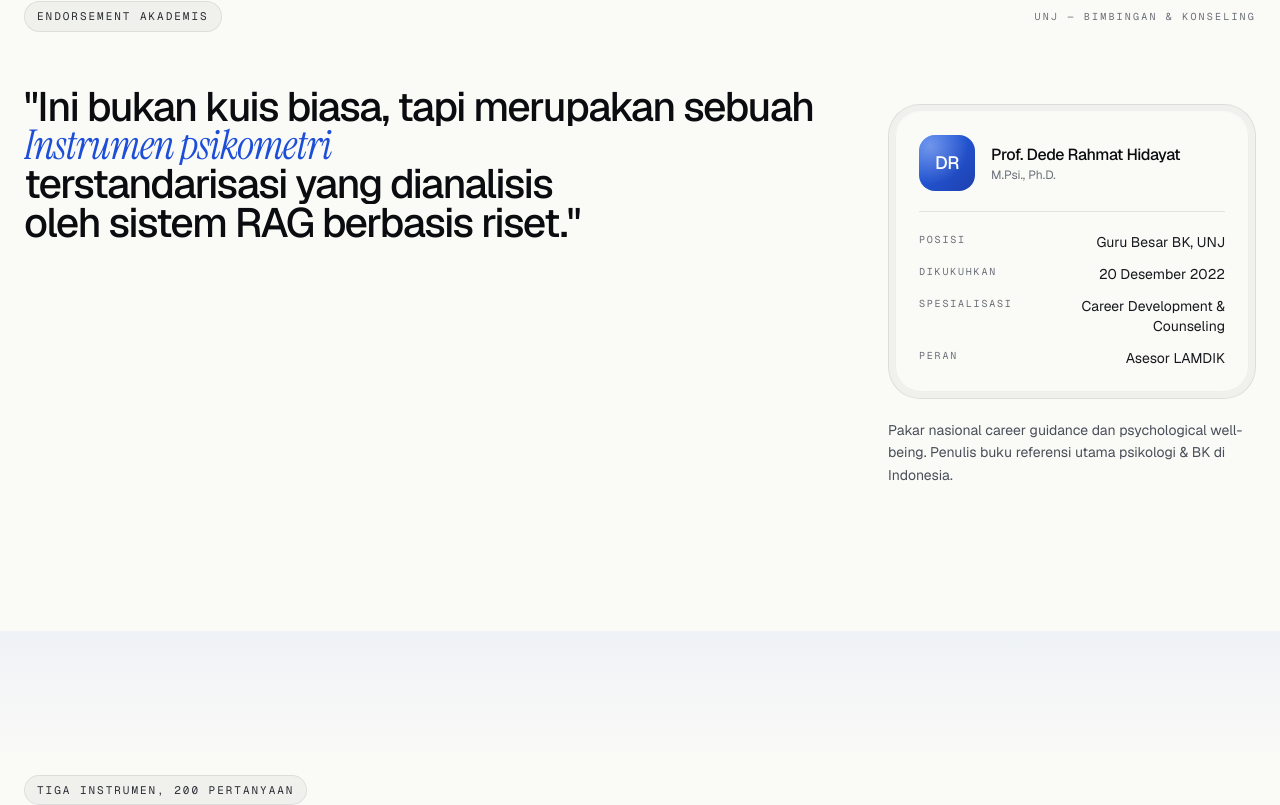
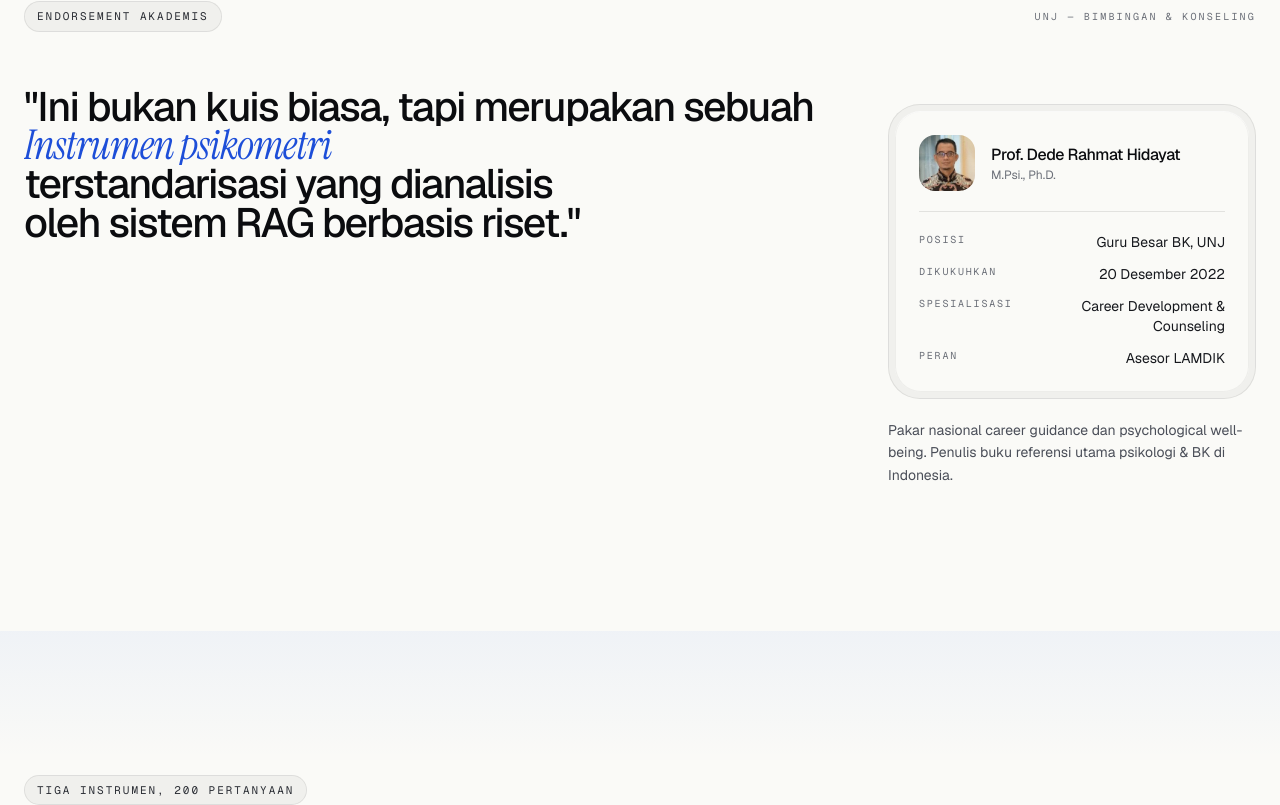
Before and after one commit to rayinailham/futureguide-web, a Vue app: page / in a window 1280 px wide. Shown: the part 1120-1925 px from the top of the page. Built offline with nearby package versions, Linux system fonts and the light colour scheme.

Commit message:
Use prof-dede photo in endorsement, change dua belas to 12

```diff
--- a/src/components/Archetypes.vue
+++ b/src/components/Archetypes.vue
@@ -84,7 +84,7 @@ onUnmounted(() => ctx?.revert())
                 class="display max-w-[22ch] text-[clamp(1.5rem,2.8vw,2.75rem)] leading-[1.15] text-[var(--color-ink-900)]"
               >
                 Mesin klasifikasi yang tidak mengada-ngada. Ia memilih dari
-                <span class="serif-italic text-[var(--color-blue-600)]">dua belas archetype</span> yang sudah terstandar.
+                <span class="serif-italic text-[var(--color-blue-600)]">12 archetype</span> yang sudah terstandar.
               </h2>
             </div>
             <div class="flex flex-col items-start gap-2 md:items-end">
--- a/src/components/Endorsement.vue
+++ b/src/components/Endorsement.vue
@@ -83,15 +83,12 @@ onUnmounted(() => ctx?.revert())
           <div data-card-fade class="bezel">
             <div class="bezel-inner p-6">
               <div class="flex items-center gap-4">
-                <div
-                  class="relative flex h-14 w-14 shrink-0 items-center justify-center overflow-hidden rounded-2xl"
-                  style="background: linear-gradient(135deg, var(--color-blue-500), var(--color-blue-700));"
-                >
-                  <span class="text-lg font-medium text-white tracking-tight">DR</span>
-                  <span
-                    class="absolute inset-0"
-                    style="background-image: radial-gradient(circle at 20% 20%, rgba(255,255,255,0.35), transparent 60%);"
-                  ></span>
+                <div class="relative h-14 w-14 shrink-0 overflow-hidden rounded-2xl">
+                  <img
+                    src="/prof-dede.jpg"
+                    alt="Prof. Dede Rahmat Hidayat"
+                    class="h-full w-full object-cover object-top"
+                  />
                 </div>
                 <div class="flex flex-col">
                   <span class="text-base font-medium tracking-tight text-[var(--color-ink-900)]">
```
